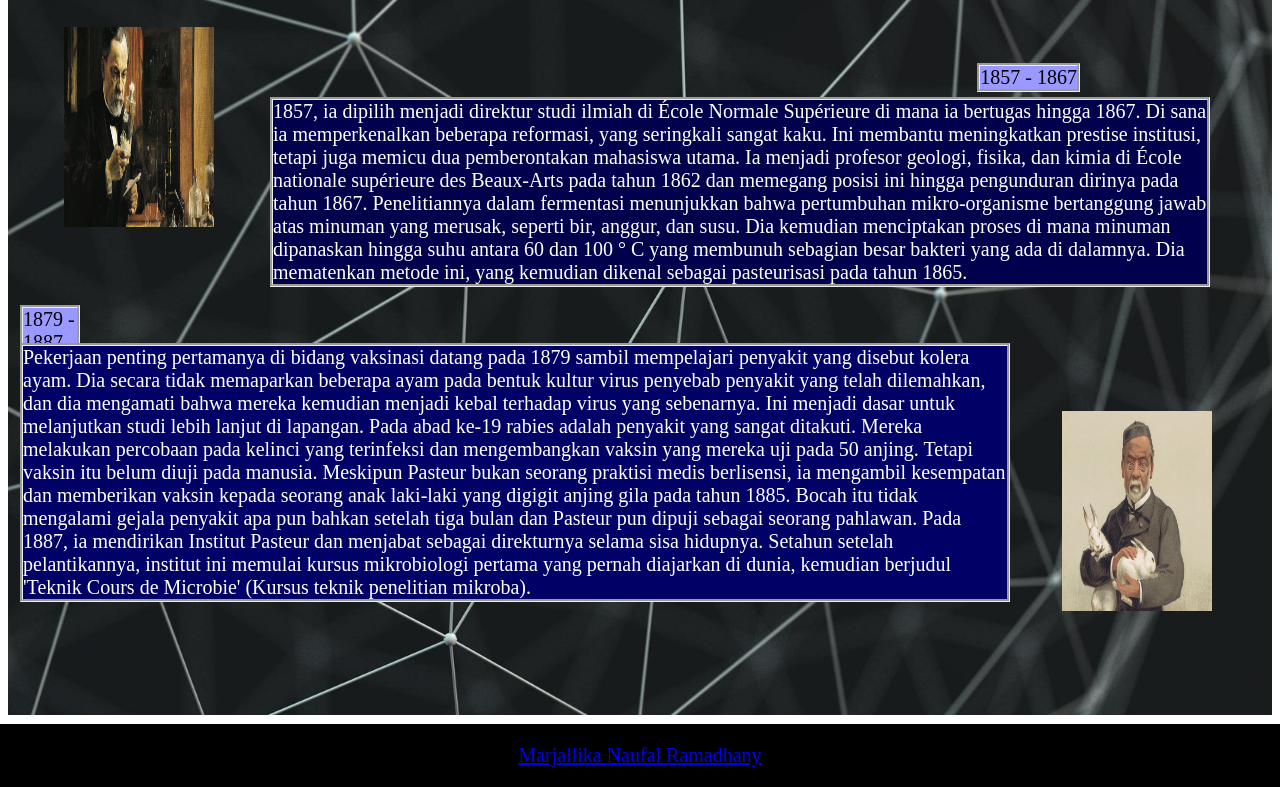
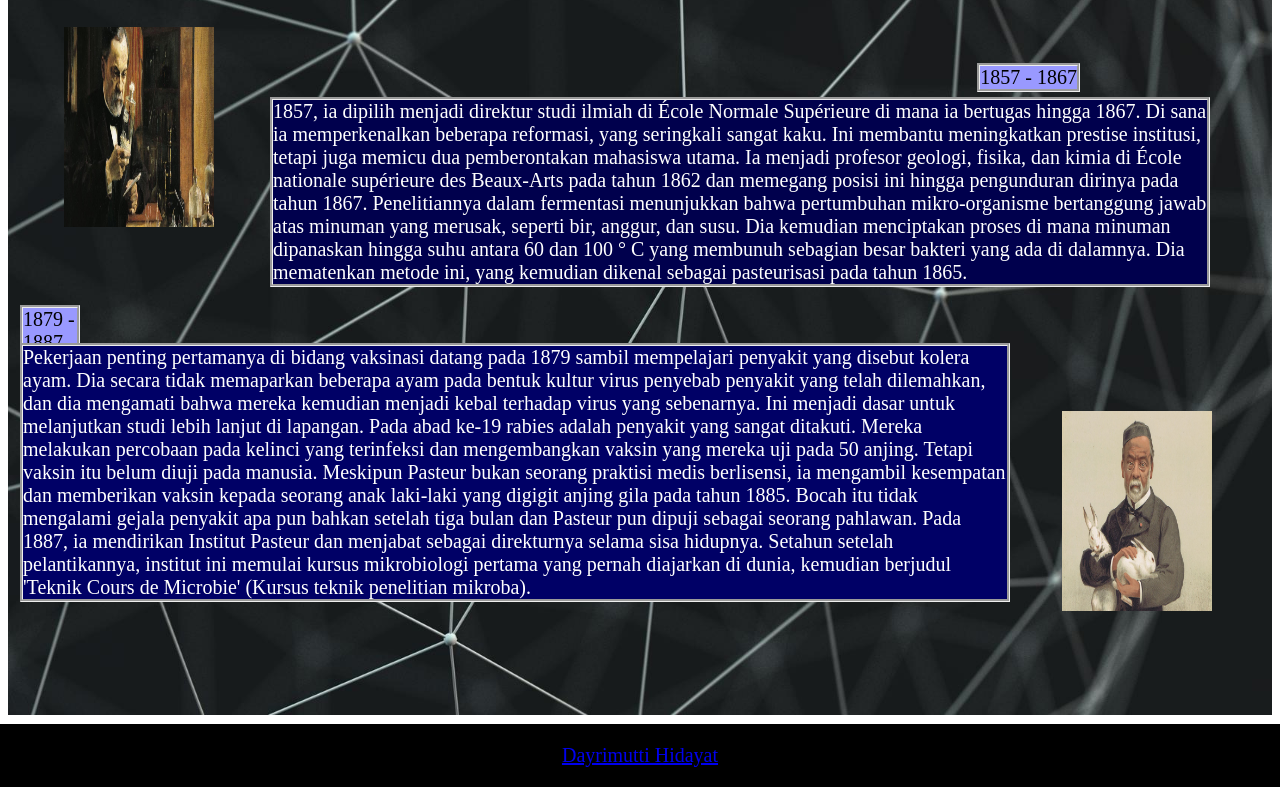
Before and after one commit to SMAKBO/tugas-labkom-2019-xi-5-louis-pasteur, a plain HTML site: page career.html in a window 1280 px wide. Shown: the part 493-1280 px from the top of the page. Drawn offline with Linux system fonts and the light colour scheme.

Commit message:
Update career.html

```diff
--- a/career.html
+++ b/career.html
@@ -7,7 +7,7 @@
 </head>
 <body>
 <div class="footer">
-  <p><a href="https://Marjallika.github.io" target="_blank">Marjallika Naufal Ramadhany</a></p>
+  <p><a href="https://Dayrimutti.github.io" target="_blank">Dayrimutti Hidayat</a></p>
 </div>
 
 	</style>
```
